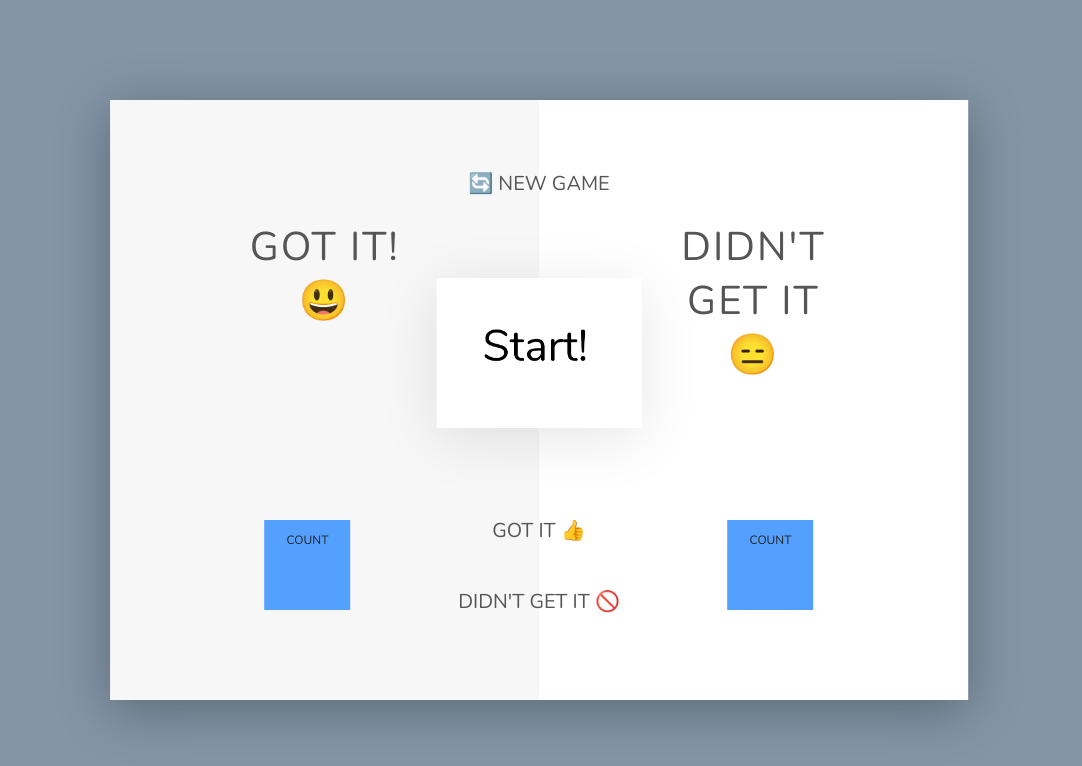
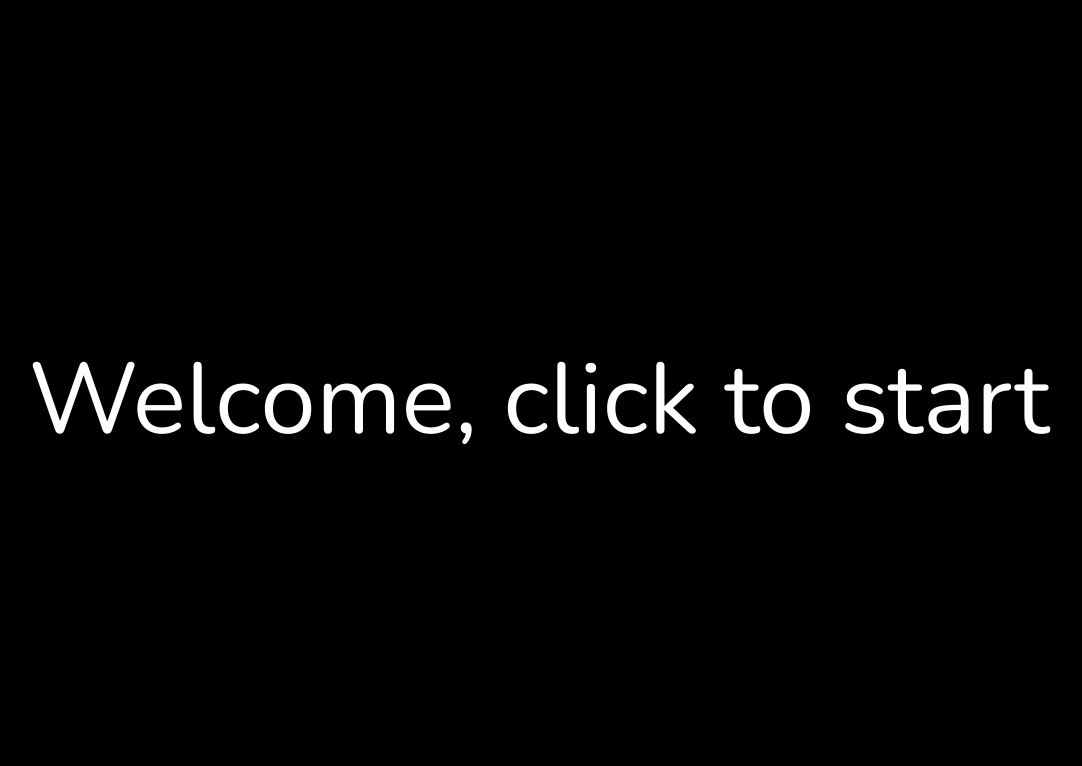
Before and after one commit to jayfiled/HiraganaFlash, a plain HTML site: page index.html in a window 1280 px wide. Shown: the whole page, without its empty margins (101-1183 px from the left). Drawn offline with nearby package versions, Linux system fonts and the light colour scheme.

Commit message:
Add start screen

```diff
--- a/app.js
+++ b/app.js
@@ -5,14 +5,14 @@ GAME RULES:
 
 */
 
-let startCard = document.querySelector('.card');
+let startCard = document.querySelector('.welcome-start');
 
 // Game start - click the start icon to begin
 startCard.addEventListener('click', function() {
     /* uncomment below to make the game go full screen when started
     htmlFull = document.querySelector('html');
     htmlFull.webkitRequestFullscreen(); Chrome, Safari and Opera only  */
-    startCard.src = 'hiragana-0.png';
+    startCard.classList.add('welcome-started');
 })
 
 // A counter to add to the end of the .png file name. Increments when a card is guessed correctly
--- a/index.html
+++ b/index.html
@@ -10,6 +10,7 @@
     </head>
 
     <body>
+        <div class="welcome-start">Welcome, click to start</div>
         <div class="wrapper clearfix">
             <div class="left-panel">
                 <div class="player-name" id="name-0">Got it! <br /><span class='smile'>😃</span></div>
--- a/style.css
+++ b/style.css
@@ -26,6 +26,27 @@ body {
     position: relative;
     height: 100vh;
     color: #555;
+}
+
+.welcome-start {
+    display: grid;
+    position: absolute;
+    color: white;
+    font-size: 100px;
+    align-content: center;
+    justify-content: center;
+    width: 100%;
+    height: 100%;
+    background-color: black;
+    z-index: 1;
+    top: 0;
+    transition: all 5s;
+
+}
+
+.welcome-started {
+  top: -8000px;
+
 }
 
 .wrapper {
```
